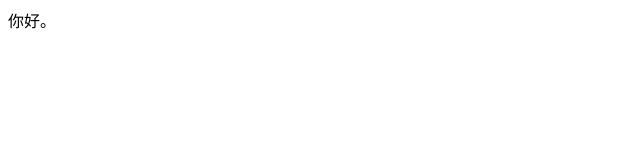
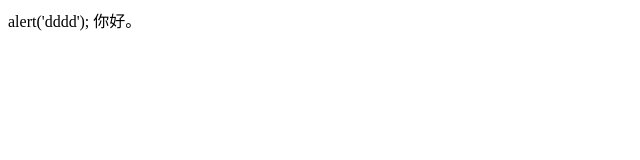
Before and after one commit to jzrheyang/jzrheyang.github.io, a plain HTML site: page index.html in a window 1280 px wide. Shown: the whole page, without its empty margins (0-640 px from the left). Drawn offline with Linux system fonts and the light colour scheme.

Commit message:
Update index.html

```diff
--- a/index.html
+++ b/index.html
@@ -1,5 +1,6 @@
 <html>
   <body>
+    alert('dddd');
   你好。
 
   </body>
```
